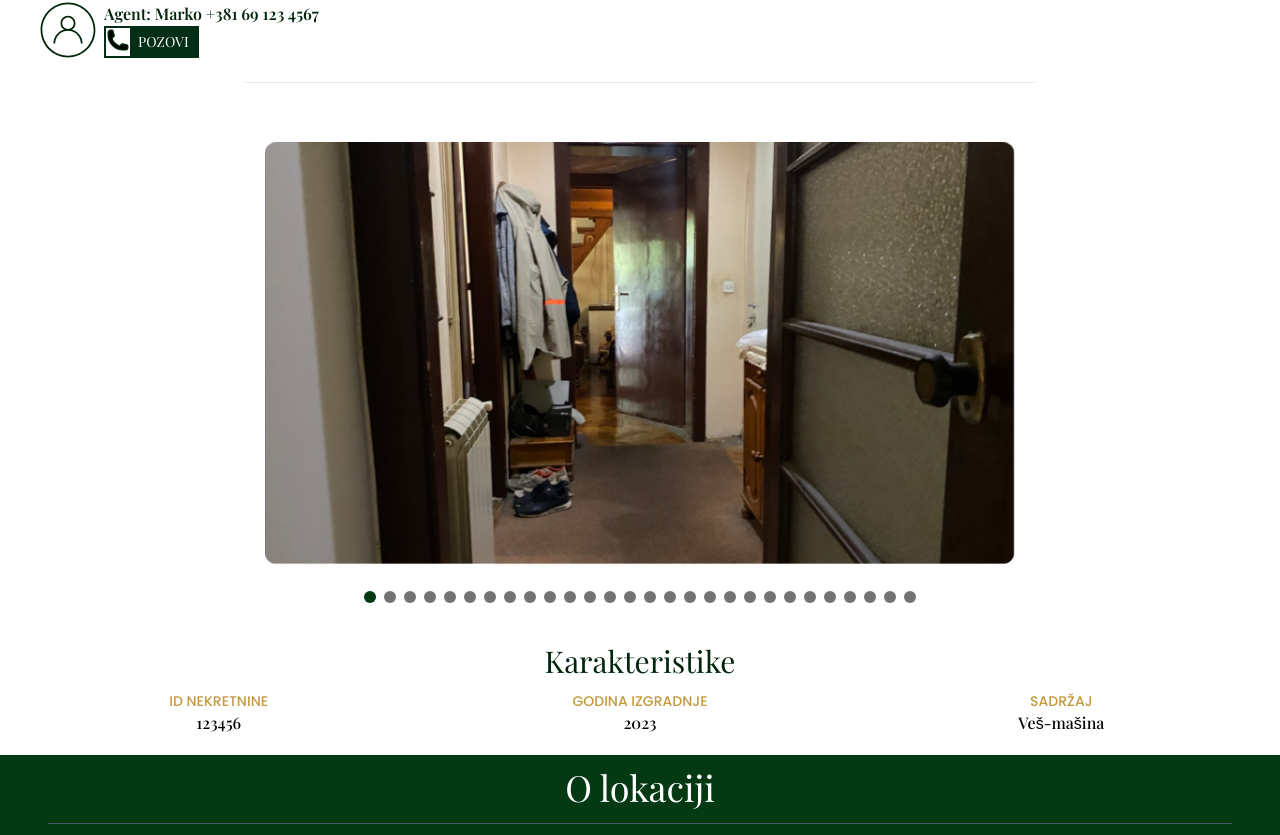
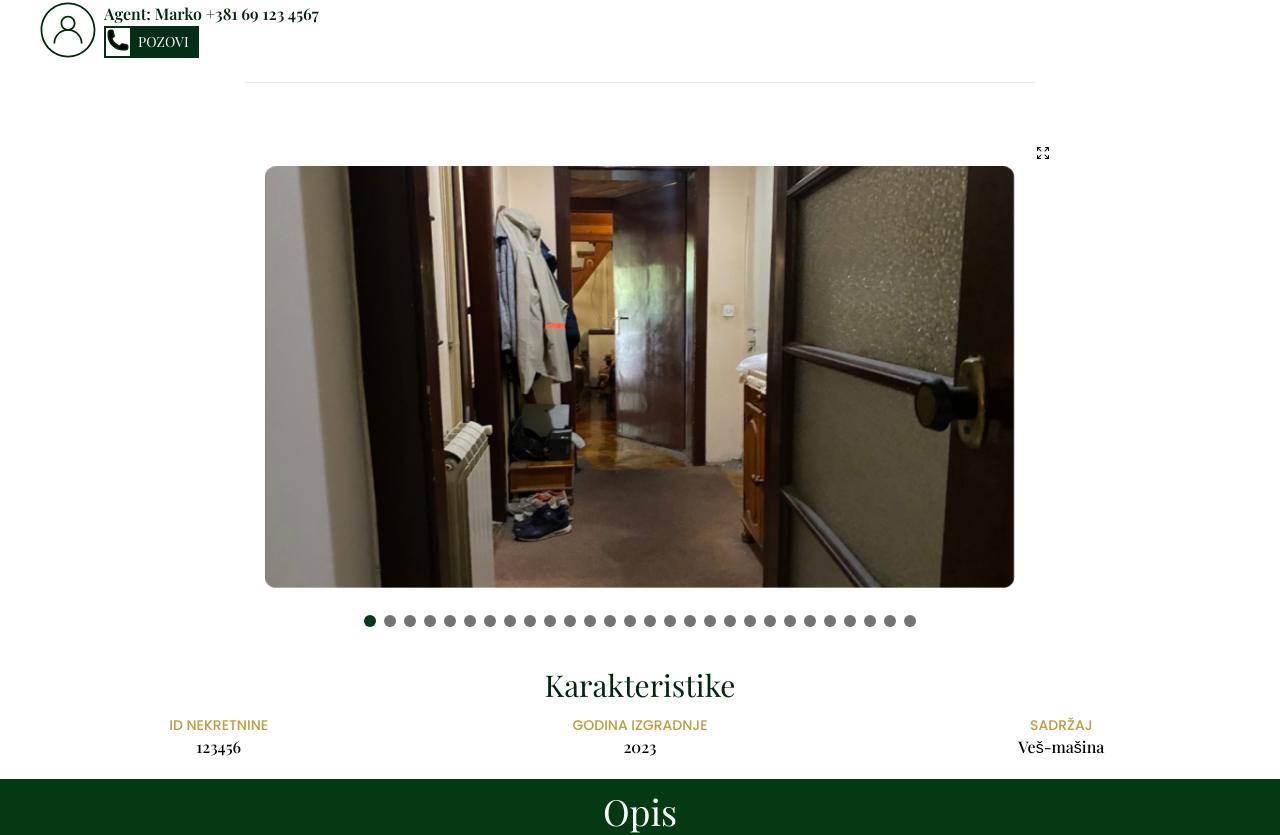
Before and after one commit to LegzNepobedivi/bedem-final, a Next.js app: page /nekretnine/1 in a window 1280 px wide. Shown: the part 218-1053 px from the top of the page. Built offline with nearby package versions, Linux system fonts and the light colour scheme.

Commit message:
Few Changes to UI/UX 2

```diff
--- a/app/nekretnine/[id]/page.jsx
+++ b/app/nekretnine/[id]/page.jsx
@@ -9,6 +9,16 @@ import { SwipeCarousel } from "@/components/foreign/SwipeCarousel";
 
 import Predlozi from "@/components/bedem/Predlozi";
 import Link from "next/link";
+
+import {
+  Dialog,
+  DialogContent,
+  DialogDescription,
+  DialogHeader,
+  DialogTitle,
+  DialogTrigger,
+} from "@/components/ui/dialog";
+import { ArrowsPointingOutIcon } from "@heroicons/react/24/solid";
 
 export default function PrikazNekretnine() {
   return (
@@ -80,20 +90,23 @@ export default function PrikazNekretnine() {
           </div>
         </div>
       </div>
-      <div className="mx-auto container md:w-3/4 lg:w-2/3">
+
+      <div className="mx-auto container md:w-3/4 lg:w-2/3  text-end">
         <hr className="h-px my-4 bg-gray-200 border-0 dark:bg-gray-400"></hr>
-        {/* <div className="relative grid grid-cols-1 p-2">
-          <div className="relative h-80">
-            <Image
-              src="/images/slika1.jpg"
-              alt="Picture of real estate"
-              layout="fill"
-              objectFit="cover"
-            />
-          </div>
-        </div> */}
+        <Dialog>
+          <DialogTrigger className="text-black">
+            <ArrowsPointingOutIcon className="w-4 h-4 mt-7 absolute" />
+          </DialogTrigger>
+          <DialogContent>
+            <DialogHeader>
+              {/* <DialogTitle>Are you absolutely sure?</DialogTitle> */}
+              <DialogDescription>
+                <Image src="/images/slika1.jpg" height={300} width={700} />
+              </DialogDescription>
+            </DialogHeader>
+          </DialogContent>
+        </Dialog>
         <SwipeCarousel />
-        {/*Sledeca sekcija*/}
       </div>
       <div>
         <div className="p-2 ivanZelena text-center ">
@@ -129,7 +142,7 @@ export default function PrikazNekretnine() {
         <div className="bgIvanZelenaSvetla py-3 ">
           <div className="mx-auto container">
             <div className="px-4">
-              <p className="text-center text-4xl">O lokaciji</p>
+              <p className="text-center text-4xl">Opis</p>
               <div className="border-t border-gray-600 my-4"></div>
               <p className="text-center ivanSiva font-thin">
                 Lorem ipsum dolor sit amet consectetur adipisicing elit. Quae s
--- a/app/nekretnine/page.jsx
+++ b/app/nekretnine/page.jsx
@@ -14,9 +14,8 @@ export default async function NekretninePage() {
           <Pretraga />
         </div>
         <div className="grid grid-cols-1 md:grid-cols-2 xl:grid-cols-3 gap-4 container mx-auto">
-          <Link href="/nekretnine/1">
-            <Kartica sourceUrl="/images/slika1.jpg" />
-          </Link>
+          <Kartica showLink="/nekretnine/1" sourceUrl="/images/slika1.jpg" />
+
           <Kartica hasVr="true" sourceUrl="/images/slika2.jpg" />
           <Kartica sourceUrl="/images/slika3.jpg" />
           <Kartica sourceUrl="/images/slika1.jpg" />
```
